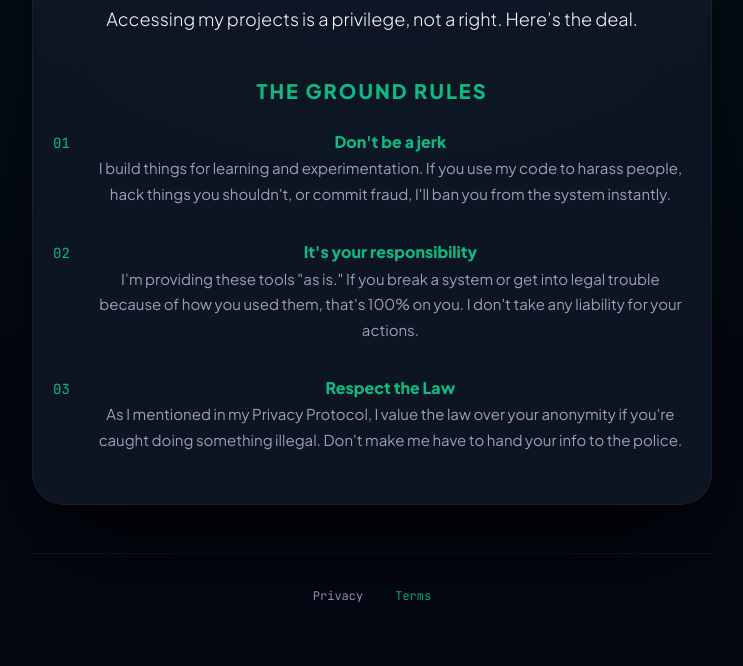
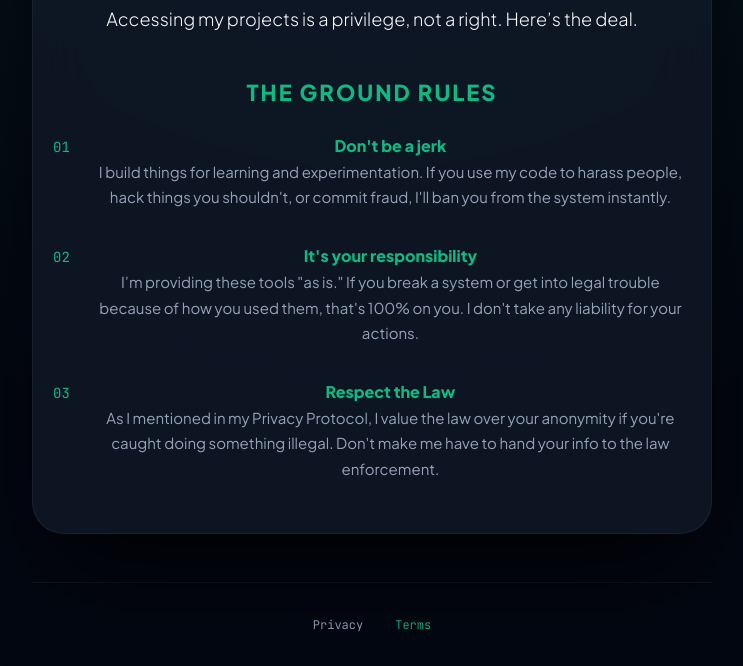
Before and after one commit to Hawkay002/my-portfolio-bot, a website: page public/terms.html in a window 1280 px wide. Shown: the part 222-888 px from the top of the page, without its empty margins (268-1011 px from the left). Before the commit the page ends 859 px from the top, so only its background shows below. Drawn offline with Linux system fonts and the light colour scheme.

Commit message:
Update terms.html

```diff
--- a/public/terms.html
+++ b/public/terms.html
@@ -117,7 +117,7 @@
         <h1>Terms.</h1>
         <p class="intro">Accessing my projects is a privilege, not a right. Here’s the deal.</p>
 
-         <h2 style="font-size: 20px !important; ">The Ground Rules</h2>
+         <h2 style="font-size: 22px !important; ">The Ground Rules</h2>
 
         <div class="rule-step">
             <span class="rule-num">01</span>
@@ -139,7 +139,7 @@
             <span class="rule-num">03</span>
             <div class="rule-body">
                 <strong style="color: var(--accent);">Respect the Law</strong>
-                <p>As I mentioned in my Privacy Protocol, I value the law over your anonymity if you're caught doing something illegal. Don't make me have to hand your info to the police.</p>
+                <p>As I mentioned in my Privacy Protocol, I value the law over your anonymity if you're caught doing something illegal. Don't make me have to hand your info to the law enforcement.</p>
             </div>
         </div>
     </div>
```
